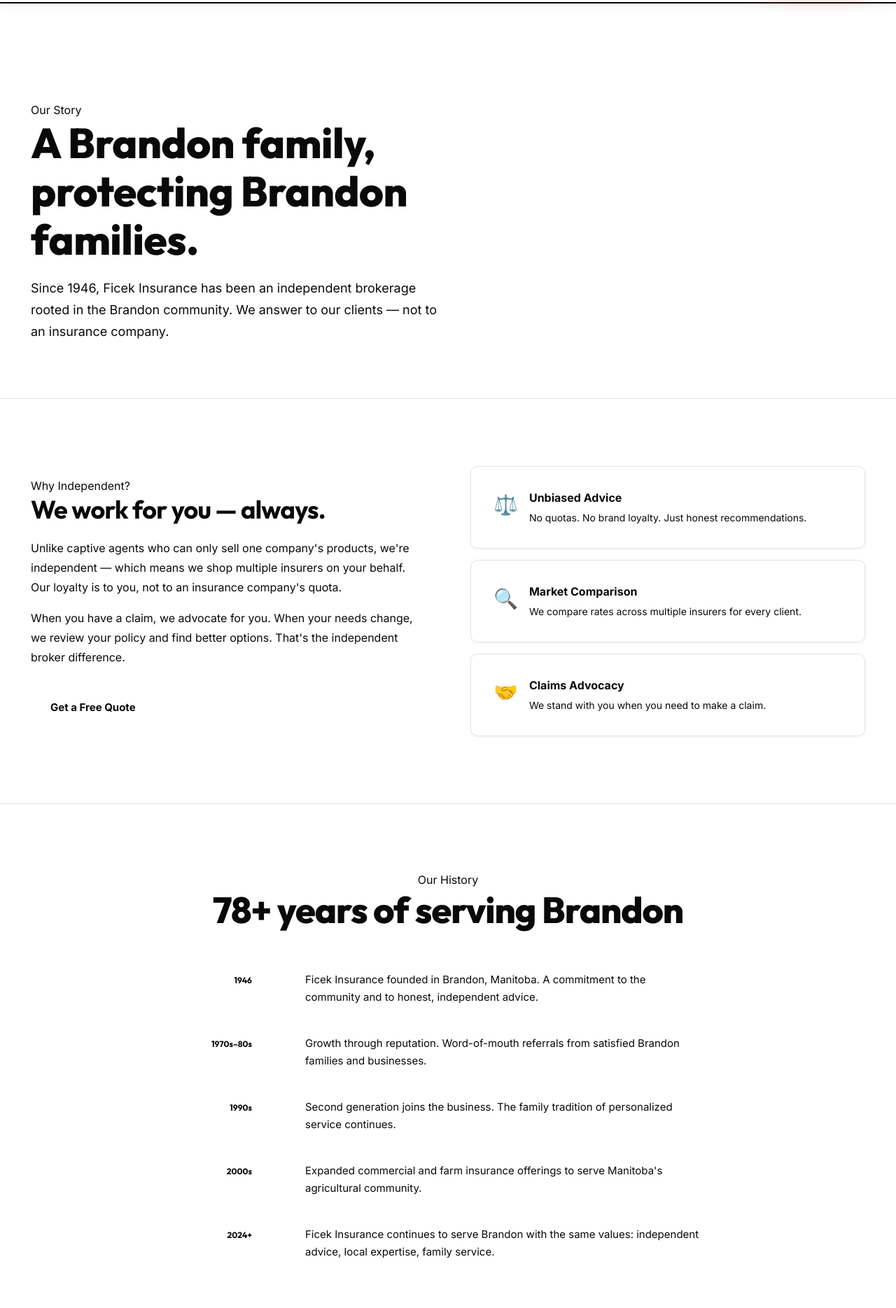
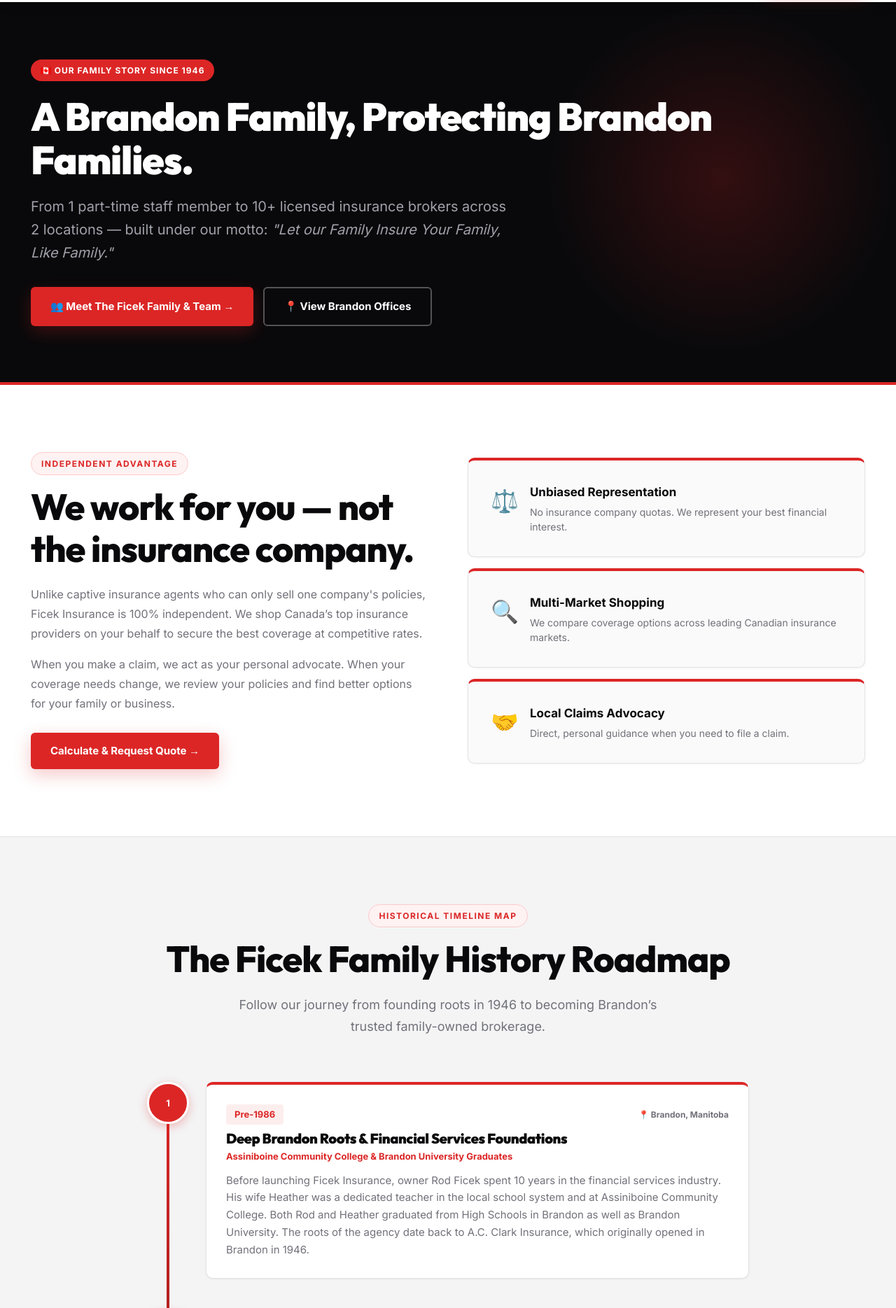
Before and after one commit to austinlmadeit/ficeks, a Next.js app: page /about in a window 1280 px wide. Shown: the part 120-1989 px from the top of the page at 70% size. Built offline with nearby package versions, Linux system fonts and the light colour scheme.

Commit message:
feat: build accurate Ficek Family Visual History Roadmap on About page based on real 1946 heritage

```diff
--- a/app/about/page.js
+++ b/app/about/page.js
@@ -1,67 +1,113 @@
 import Link from 'next/link';
-import { SITE, TEAM } from '@/lib/data';
+import { SITE, TEAM, COMPANY_HISTORY } from '@/lib/data';
 
 export const metadata = {
   title: 'About Ficek Insurance | Family-Owned Broker, Brandon MB',
-  description: 'Learn about Ficek Insurance — a family-owned independent brokerage serving Brandon, Manitoba since 1946. Meet Rod, Heather, Danon, and Sabrina Ficek.',
+  description: 'Learn about Ficek Insurance — a family-owned independent brokerage serving Brandon, Manitoba since 1946. Read our history from A.C. Clark Insurance to present day.',
 };
-
-const timeline = [
-  { year: '1946', event: 'Ficek Insurance founded in Brandon, Manitoba. A commitment to the community and to honest, independent advice.' },
-  { year: '1970s\u201380s', event: 'Growth through reputation. Word-of-mouth referrals from satisfied Brandon families and businesses.' },
-  { year: '1990s', event: 'Second generation joins the business. The family tradition of personalized service continues.' },
-  { year: '2000s', event: "Expanded commercial and farm insurance offerings to serve Manitoba's agricultural community." },
-  { year: '2024+', event: 'Ficek Insurance continues to serve Brandon with the same values: independent advice, local expertise, family service.' },
-];
 
 export default function AboutPage() {
   return (
     <>
-      {/* Hero */}
+      {/* ── HERO BANNER ── */}
       <section style={{
-        background: 'linear-gradient(135deg, var(--surface) 0%, var(--bg) 100%)',
-        borderBottom: '1px solid var(--border)',
-        padding: '140px 0 80px',
+        background: '#09090b',
+        color: '#ffffff',
+        paddingTop: '80px',
+        paddingBottom: '80px',
+        borderBottom: '4px solid #dc2626',
+        position: 'relative',
+        overflow: 'hidden',
       }}>
-        <div className="container">
-          <span className="section-label">Our Story</span>
-          <h1 style={{ fontSize: 'clamp(36px, 5vw, 60px)', fontWeight: 800, fontFamily: 'var(--font-heading)', letterSpacing: '-0.5px', marginBottom: '20px', maxWidth: '700px' }}>
-            A Brandon family, protecting Brandon families.
+        <div style={{
+          position: 'absolute',
+          top: 0,
+          right: 0,
+          width: '500px',
+          height: '500px',
+          background: 'radial-gradient(circle, rgba(220,38,38,0.2) 0%, transparent 70%)',
+          pointerEvents: 'none',
+        }} />
+
+        <div className="container" style={{ position: 'relative', zIndex: 1 }}>
+          <div style={{
+            display: 'inline-flex',
+            alignItems: 'center',
+            gap: '8px',
+            padding: '6px 14px',
+            borderRadius: '20px',
+            background: '#dc2626',
+            color: '#ffffff',
+            fontSize: '12px',
+            fontWeight: 800,
+            letterSpacing: '1px',
+            textTransform: 'uppercase',
+            marginBottom: '20px',
+          }}>
+            🇨🇦 Our Family Story Since 1946
+          </div>
+
+          <h1 style={{
+            fontSize: 'clamp(36px, 5.5vw, 56px)',
+            fontWeight: 900,
+            color: '#ffffff',
+            lineHeight: 1.1,
+            marginBottom: '20px',
+            letterSpacing: '-0.02em',
+          }}>
+            A Brandon Family, Protecting Brandon Families.
           </h1>
-          <p style={{ fontSize: '18px', color: 'var(--muted)', maxWidth: '580px', lineHeight: 1.7 }}>
-            Since {SITE.founded}, Ficek Insurance has been an independent brokerage rooted in the Brandon community. We answer to our clients — not to an insurance company.
+
+          <p style={{
+            fontSize: '20px',
+            color: '#a1a1aa',
+            maxWidth: '680px',
+            lineHeight: 1.65,
+            marginBottom: '32px',
+          }}>
+            From 1 part-time staff member to 10+ licensed insurance brokers across 2 locations — built under our motto: <em>"Let our Family Insure Your Family, Like Family."</em>
           </p>
+
+          <div style={{ display: 'flex', gap: '14px', flexWrap: 'wrap' }}>
+            <Link href="/about/our-team" className="btn btn-red">
+              👥 Meet The Ficek Family & Team →
+            </Link>
+            <Link href="/about/locations" className="btn btn-outline-white">
+              📍 View Brandon Offices
+            </Link>
+          </div>
         </div>
       </section>
 
-      {/* Mission */}
-      <section className="section">
+      {/* ── INDEPENDENT BROKER ADVANTAGE ── */}
+      <section className="section" style={{ background: '#ffffff' }}>
         <div className="container">
-          <div style={{ display: 'grid', gridTemplateColumns: '1fr 1fr', gap: '64px', alignItems: 'center' }}>
+          <div style={{ display: 'grid', gridTemplateColumns: '1fr 1fr', gap: '56px', alignItems: 'center' }}>
             <div>
-              <span className="section-label">Why Independent?</span>
-              <h2 style={{ fontSize: '36px', fontWeight: 700, fontFamily: 'var(--font-heading)', marginBottom: '20px' }}>
-                We work for you — always.
-              </h2>
-              <p style={{ color: 'var(--muted)', lineHeight: 1.75, marginBottom: '16px' }}>
-                Unlike captive agents who can only sell one company's products, we're independent — which means we shop multiple insurers on your behalf. Our loyalty is to you, not to an insurance company's quota.
+              <span className="section-tag">Independent Advantage</span>
+              <h2 className="section-title">We work for you — not the insurance company.</h2>
+              <p style={{ color: '#71717a', lineHeight: 1.75, marginBottom: '16px' }}>
+                Unlike captive insurance agents who can only sell one company's policies, Ficek Insurance is 100% independent. We shop Canada’s top insurance providers on your behalf to secure the best coverage at competitive rates.
               </p>
-              <p style={{ color: 'var(--muted)', lineHeight: 1.75, marginBottom: '32px' }}>
-                When you have a claim, we advocate for you. When your needs change, we review your policy and find better options. That's the independent broker difference.
+              <p style={{ color: '#71717a', lineHeight: 1.75, marginBottom: '28px' }}>
+                When you make a claim, we act as your personal advocate. When your coverage needs change, we review your policies and find better options for your family or business.
               </p>
-              <Link href="/quote" className="btn btn-cta">Get a Free Quote</Link>
+              <Link href="/quote" className="btn btn-red">
+                Calculate & Request Quote →
+              </Link>
             </div>
+
             <div style={{ display: 'flex', flexDirection: 'column', gap: '16px' }}>
               {[
-                { icon: '⚖️', title: 'Unbiased Advice', desc: 'No quotas. No brand loyalty. Just honest recommendations.' },
-                { icon: '🔍', title: 'Market Comparison', desc: 'We compare rates across multiple insurers for every client.' },
-                { icon: '🤝', title: 'Claims Advocacy', desc: 'We stand with you when you need to make a claim.' },
+                { icon: '⚖️', title: 'Unbiased Representation', desc: 'No insurance company quotas. We represent your best financial interest.' },
+                { icon: '🔍', title: 'Multi-Market Shopping', desc: 'We compare coverage options across leading Canadian insurance markets.' },
+                { icon: '🤝', title: 'Local Claims Advocacy', desc: 'Direct, personal guidance when you need to file a claim.' },
               ].map((item, i) => (
-                <div key={i} className="card" style={{ display: 'flex', gap: '16px', alignItems: 'flex-start' }}>
-                  <span style={{ fontSize: '28px' }}>{item.icon}</span>
+                <div key={i} className="card card-red-top" style={{ display: 'flex', gap: '16px', alignItems: 'flex-start', background: '#fafafa' }}>
+                  <span style={{ fontSize: '32px' }}>{item.icon}</span>
                   <div>
-                    <div style={{ fontWeight: 700, marginBottom: '4px' }}>{item.title}</div>
-                    <div style={{ fontSize: '14px', color: 'var(--muted)' }}>{item.desc}</div>
+                    <div style={{ fontWeight: 800, fontSize: '17px', color: '#09090b', marginBottom: '4px' }}>{item.title}</div>
+                    <div style={{ fontSize: '14px', color: '#71717a', lineHeight: 1.5 }}>{item.desc}</div>
                   </div>
                 </div>
               ))}
@@ -70,55 +116,124 @@
         </div>
       </section>
 
-      {/* Timeline */}
-      <section className="section" style={{ background: 'var(--surface)', borderTop: '1px solid var(--border)', borderBottom: '1px solid var(--border)' }}>
+      {/* ── VISUAL HISTORY ROADMAP ── */}
+      <section className="section" style={{ background: '#f4f4f5', borderTop: '1px solid #e4e4e7', borderBottom: '2px solid #09090b' }}>
         <div className="container">
-          <div className="text-center" style={{ marginBottom: '56px' }}>
-            <span className="section-label">Our History</span>
-            <h2 className="section-title">78+ years of serving Brandon</h2>
+          <div className="text-center" style={{ marginBottom: '64px' }}>
+            <span className="section-tag">Historical Timeline Map</span>
+            <h2 className="section-title">The Ficek Family History Roadmap</h2>
+            <p className="section-sub mx-auto">
+              Follow our journey from founding roots in 1946 to becoming Brandon’s trusted family-owned brokerage.
+            </p>
           </div>
-          <div style={{ maxWidth: '720px', margin: '0 auto', position: 'relative' }}>
-            <div style={{ position: 'absolute', left: '80px', top: 0, bottom: 0, width: '1px', background: 'var(--border2)' }} />
-            {timeline.map((item, i) => (
-              <div key={i} style={{ display: 'flex', gap: '32px', marginBottom: '40px', alignItems: 'flex-start' }}>
-                <div style={{ width: '80px', textAlign: 'right', flexShrink: 0 }}>
-                  <span style={{ fontSize: '12px', fontWeight: 700, color: 'var(--accent2)', fontFamily: 'var(--font-heading)' }}>{item.year}</span>
+
+          <div style={{ maxWidth: '860px', margin: '0 auto', position: 'relative' }}>
+            {/* Glowing vertical trail line */}
+            <div style={{
+              position: 'absolute',
+              left: '28px',
+              top: '20px',
+              bottom: '40px',
+              width: '4px',
+              background: 'linear-gradient(180deg, #dc2626 0%, #09090b 100%)',
+              borderRadius: '2px',
+            }} />
+
+            <div style={{ display: 'flex', flexDirection: 'column', gap: '44px' }}>
+              {COMPANY_HISTORY.map((item, idx) => (
+                <div key={idx} style={{ display: 'flex', gap: '24px', alignItems: 'flex-start', position: 'relative' }}>
+                  {/* Glowing Node Badge */}
+                  <div style={{
+                    width: '60px',
+                    height: '60px',
+                    borderRadius: '50%',
+                    background: '#dc2626',
+                    color: '#ffffff',
+                    display: 'flex',
+                    alignItems: 'center',
+                    justifyContent: 'center',
+                    fontWeight: 900,
+                    fontSize: '13px',
+                    boxShadow: '0 4px 14px rgba(220,38,38,0.3)',
+                    flexShrink: 0,
+                    zIndex: 2,
+                    border: '3px solid #ffffff',
+                  }}>
+                    {idx + 1}
+                  </div>
+
+                  {/* Card Content */}
+                  <div className="card card-red-top" style={{ flex: 1, background: '#ffffff', padding: '28px' }}>
+                    <div style={{ display: 'flex', justifyContent: 'space-between', alignItems: 'center', marginBottom: '8px', flexWrap: 'wrap', gap: '10px' }}>
+                      <span style={{
+                        fontSize: '13px',
+                        fontWeight: 900,
+                        color: '#dc2626',
+                        background: 'rgba(220,38,38,0.08)',
+                        padding: '4px 12px',
+                        borderRadius: '4px',
+                      }}>
+                        {item.year}
+                      </span>
+                      <span style={{ fontSize: '12px', fontWeight: 800, color: '#71717a' }}>
+                        📍 {item.location}
+                      </span>
+                    </div>
+
+                    <h3 style={{ fontSize: '20px', fontWeight: 900, color: '#09090b', marginBottom: '4px' }}>
+                      {item.title}
+                    </h3>
+                    <div style={{ fontSize: '13px', fontWeight: 700, color: '#dc2626', marginBottom: '12px' }}>
+                      {item.subtitle}
+                    </div>
+
+                    <p style={{ color: '#71717a', fontSize: '15px', lineHeight: 1.65, margin: 0 }}>
+                      {item.desc}
+                    </p>
+                  </div>
                 </div>
-                <div style={{ width: '12px', height: '12px', borderRadius: '50%', background: 'var(--accent)', flexShrink: 0, marginTop: '4px', position: 'relative', zIndex: 1 }} />
-                <p style={{ color: 'var(--muted)', lineHeight: 1.7, fontSize: '15px', paddingTop: 0 }}>{item.event}</p>
-              </div>
-            ))}
+              ))}
+            </div>
           </div>
         </div>
       </section>
 
-      {/* Team preview */}
-      <section className="section">
+      {/* ── BROKER FAMILY TEAM ── */}
+      <section className="section" style={{ background: '#ffffff' }}>
         <div className="container">
           <div className="text-center" style={{ marginBottom: '48px' }}>
-            <span className="section-label">The Team</span>
-            <h2 className="section-title">Meet the Ficek family</h2>
+            <span className="section-tag">Family Leadership</span>
+            <h2 className="section-title">Meet Rod, Heather, Danon & Sabrina</h2>
           </div>
+
           <div className="grid-4">
             {TEAM.map((member, i) => (
-              <div key={i} className="card text-center">
+              <div key={i} className="card text-center" style={{ background: '#fafafa' }}>
                 <div style={{
-                  width: '72px', height: '72px', borderRadius: '50%',
-                  background: 'linear-gradient(135deg, var(--accent), var(--accent2))',
-                  display: 'flex', alignItems: 'center', justifyContent: 'center',
+                  width: '72px',
+                  height: '72px',
+                  borderRadius: '50%',
+                  background: '#dc2626',
+                  display: 'flex',
+                  alignItems: 'center',
+                  justifyContent: 'center',
                   margin: '0 auto 16px',
-                  fontSize: '22px', fontWeight: 700, color: '#fff', fontFamily: 'var(--font-heading)',
+                  fontSize: '22px',
+                  fontWeight: 900,
+                  color: '#ffffff',
+                  boxShadow: '0 4px 12px rgba(220,38,38,0.2)',
                 }}>
                   {member.name.split(' ').map(n => n[0]).join('')}
                 </div>
-                <div style={{ fontWeight: 700, marginBottom: '4px' }}>{member.name}</div>
-                <div style={{ fontSize: '13px', color: 'var(--accent2)', marginBottom: '12px' }}>{member.title}</div>
-                <p style={{ fontSize: '13px', color: 'var(--muted)', lineHeight: 1.6 }}>{member.bio.slice(0, 100)}...</p>
+                <div style={{ fontWeight: 900, fontSize: '18px', marginBottom: '4px', color: '#09090b' }}>{member.name}</div>
+                <div style={{ fontSize: '13px', color: '#dc2626', fontWeight: 800, marginBottom: '12px' }}>{member.title}</div>
+                <p style={{ fontSize: '14px', color: '#71717a', lineHeight: 1.6 }}>{member.bio}</p>
               </div>
             ))}
           </div>
+
           <div className="text-center" style={{ marginTop: '40px' }}>
-            <Link href="/about/our-team" className="btn btn-outline">Meet the full team →</Link>
+            <Link href="/about/our-team" className="btn btn-red">Meet Full Broker Team →</Link>
           </div>
         </div>
       </section>
```
Also changed, not shown: lib/data.js.
